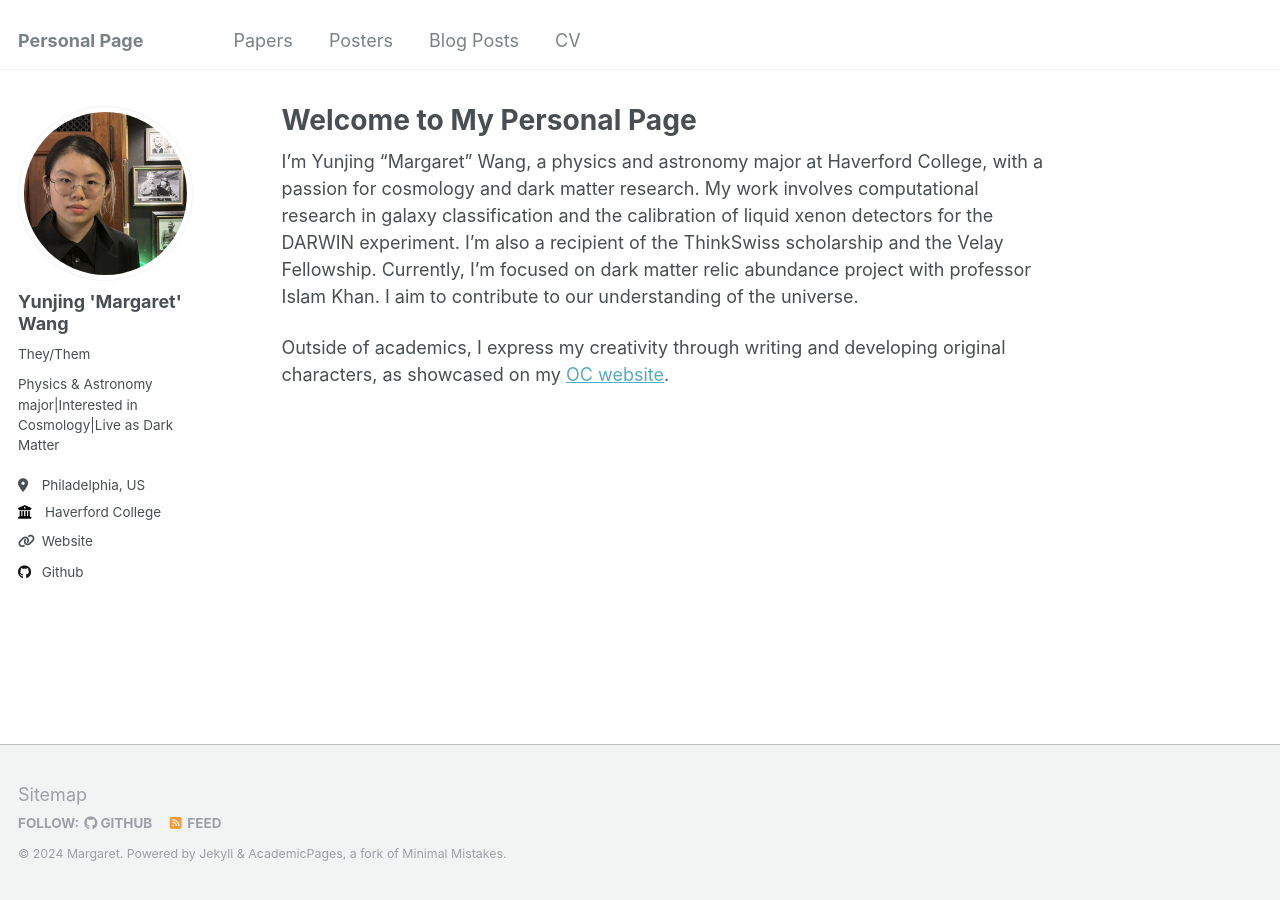
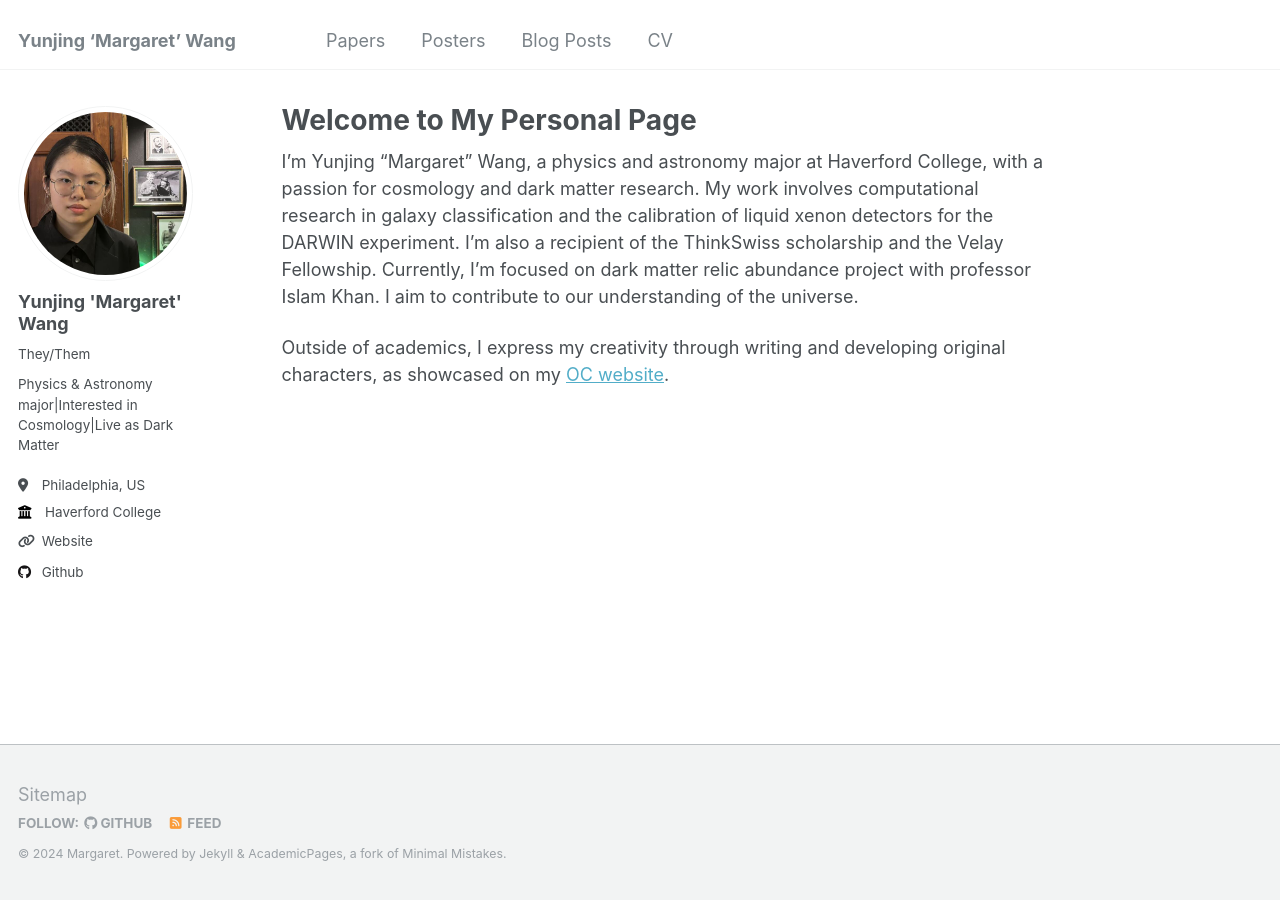
Before and after one commit to Margaret42/Yunjing-Wang, a Jekyll site: the page built from _pages/about.md, in a window 1280 px wide. Built offline with Jekyll 4.4.1, drawn with Linux system fonts in a browser that asks for light colours.

Commit message:
Update _config.yml

```diff
--- a/_config.yml
+++ b/_config.yml
@@ -8,7 +8,7 @@
 
 # Basic Site Settings
 locale                   : "en-US"
-title                    : "Personal Page"
+title                    : "Yunjing ‘Margaret’ Wang"
 title_separator          : "-"
 name                     : &name "Margaret"
 description              : &description "Physics & Astronomy major|Interested in Cosmology|Live as Dark Matter"
```
